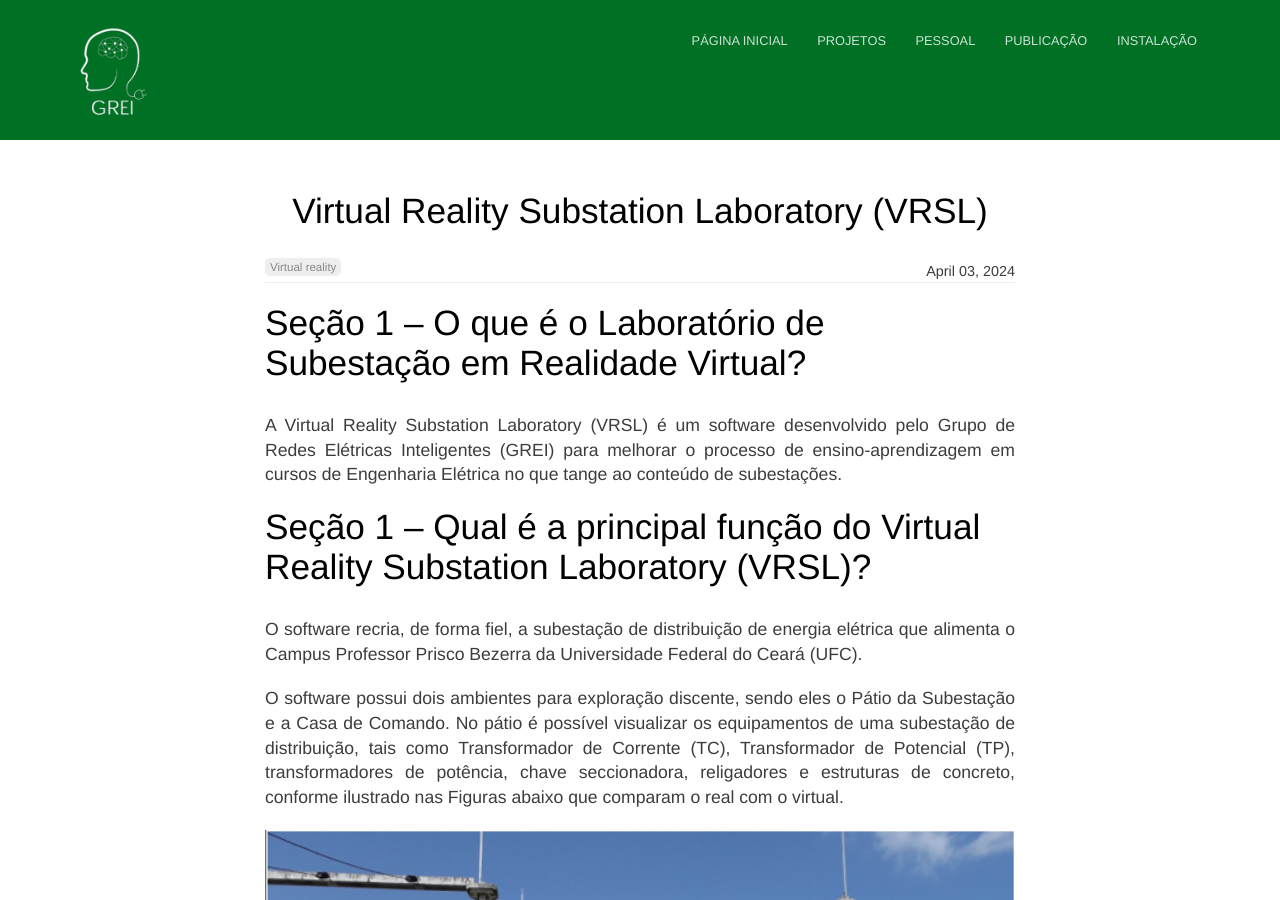
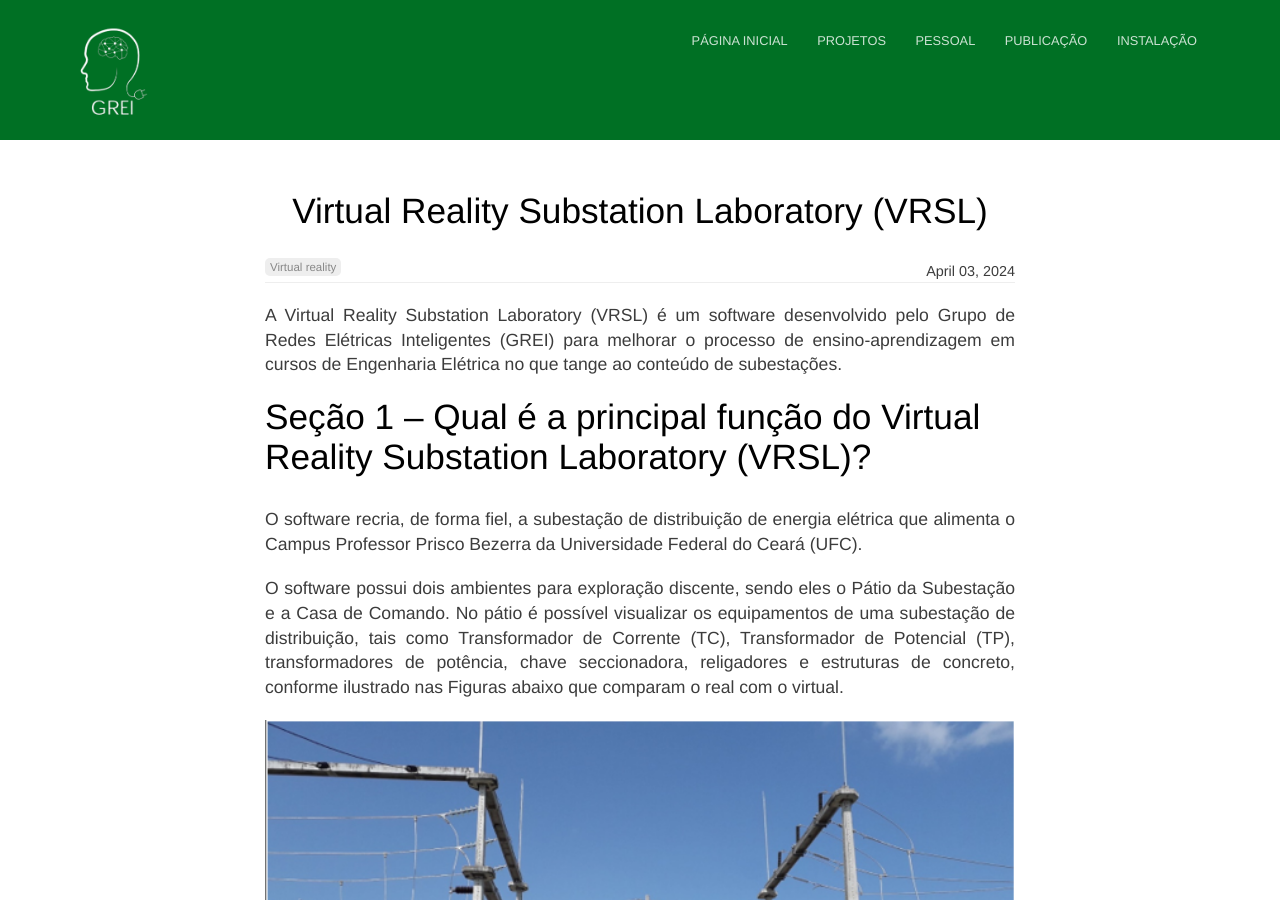
Before and after one commit to Gabriell89222/Gabriell89222.github.io, a Jekyll site: the page built from _posts/2024-04-03-virtual-reality-substation-laboratory.md, in a window 1280 px wide and 900 px high. Built offline with Jekyll 4.4.1, drawn with Linux system fonts in a browser that asks for light colours.

Commit message:
Alteração no projeto daniel v-1.2

```diff
--- a/_posts/2024-04-03-virtual-reality-substation-laboratory.md
+++ b/_posts/2024-04-03-virtual-reality-substation-laboratory.md
@@ -5,7 +5,6 @@ categories:
   - Virtual Reality
 author_staff_member: daniel
 ---
-## Seção 1 – O que é o Laboratório de Subestação em Realidade Virtual?
 
 A Virtual Reality Substation Laboratory (VRSL) é um software desenvolvido pelo Grupo de Redes Elétricas Inteligentes (GREI) para melhorar o processo de ensino-aprendizagem em cursos de Engenharia Elétrica no que tange ao conteúdo de subestações.
 
```
